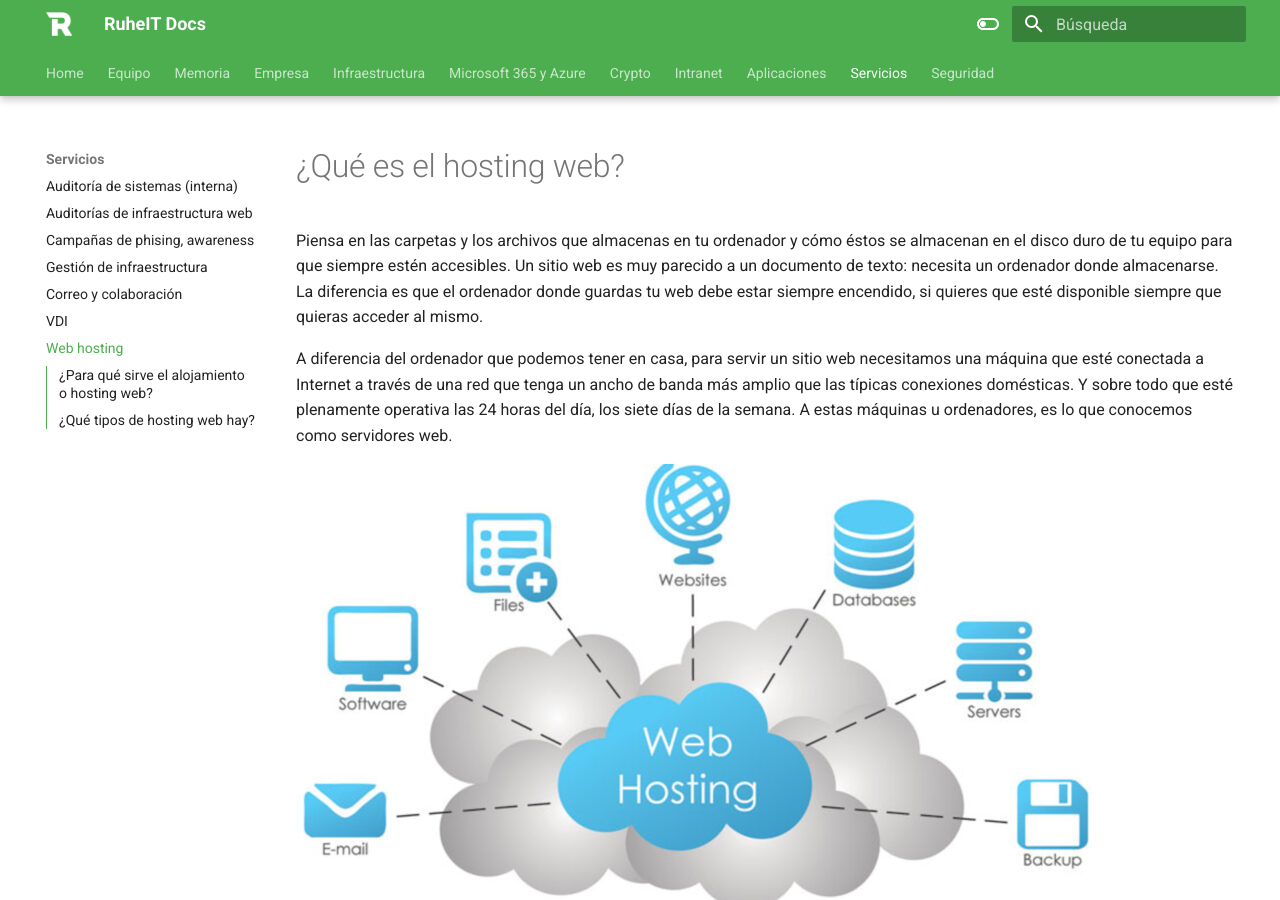
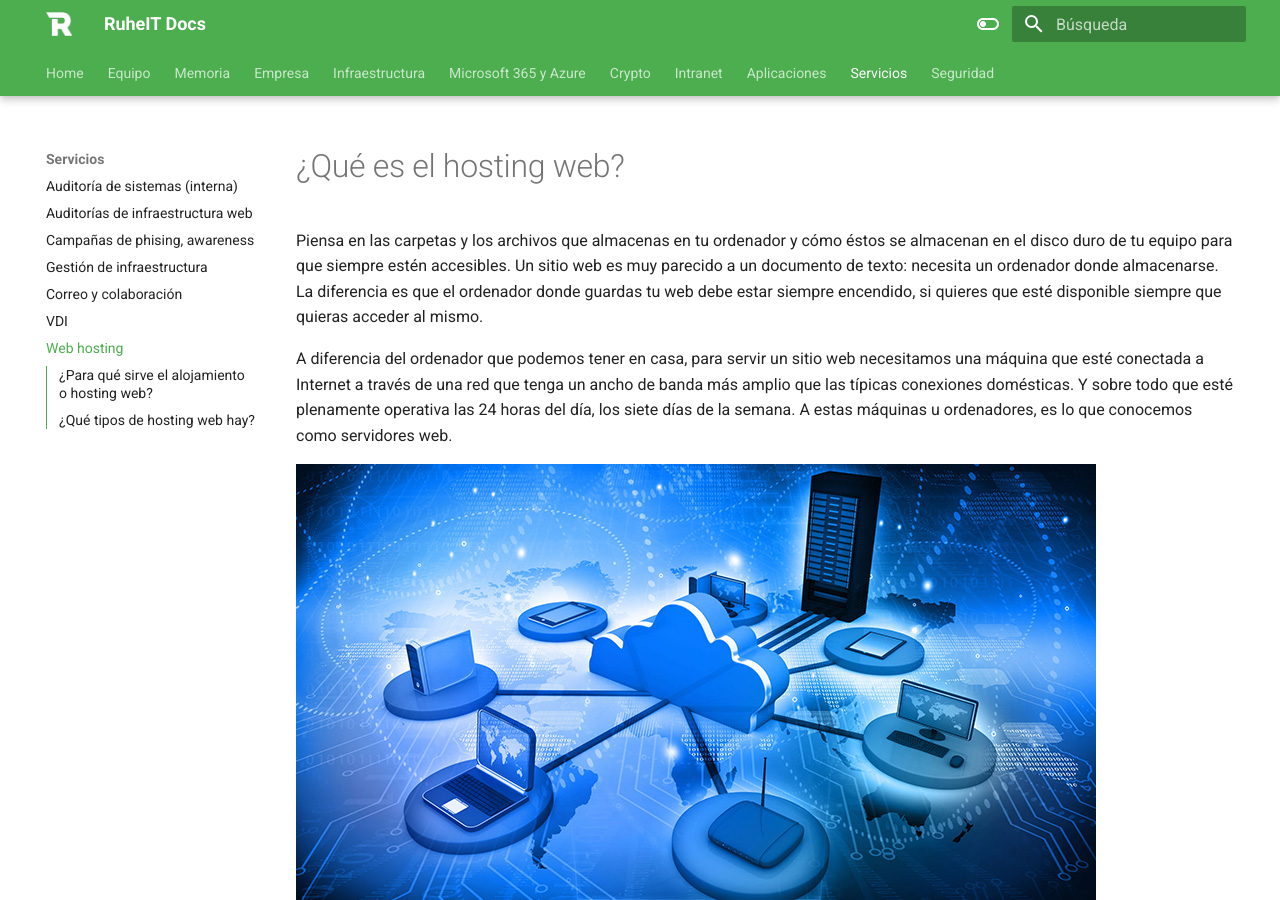
Before and after one commit to RuheIT/docs, an MkDocs documentation site: the page built from docs/servicios/webhosting.md, in a window 1280 px wide and 900 px high. Built offline with MkDocs 1.6.1 and Material for MkDocs 9.7.7, drawn with Linux system fonts in a browser that asks for light colours; comment, search, counter and statistics services are not loaded.

Commit message:
Update webhosting.md

```diff
--- a/docs/servicios/webhosting.md
+++ b/docs/servicios/webhosting.md
@@ -6,7 +6,7 @@ siempre encendido, si quieres que esté disponible siempre que quieras acceder a
 
 A diferencia del ordenador que podemos tener en casa, para servir un sitio web necesitamos una máquina que esté conectada a Internet a través de una red que tenga un ancho de banda más amplio que las típicas conexiones domésticas. Y sobre todo que esté plenamente operativa las 24 horas del día, los siete días de la semana. A estas máquinas u ordenadores, es lo que conocemos como servidores web.
 
-![web](../img/web.jpg)
+![web](../img/cloud.jpg)
 
 ## ¿Para qué sirve el alojamiento o hosting web?
 
```
